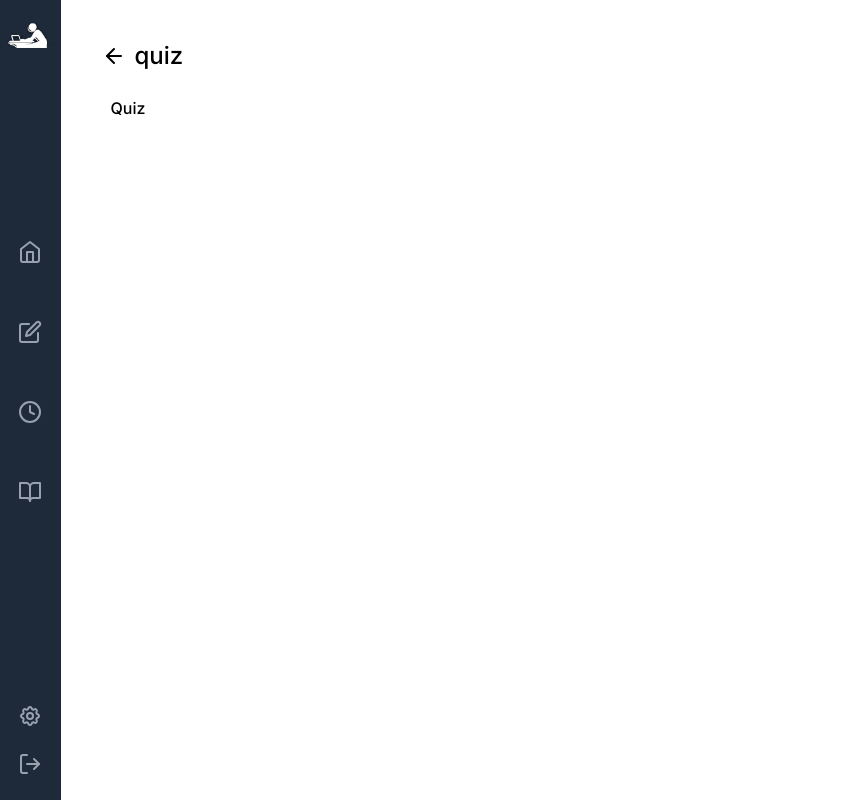
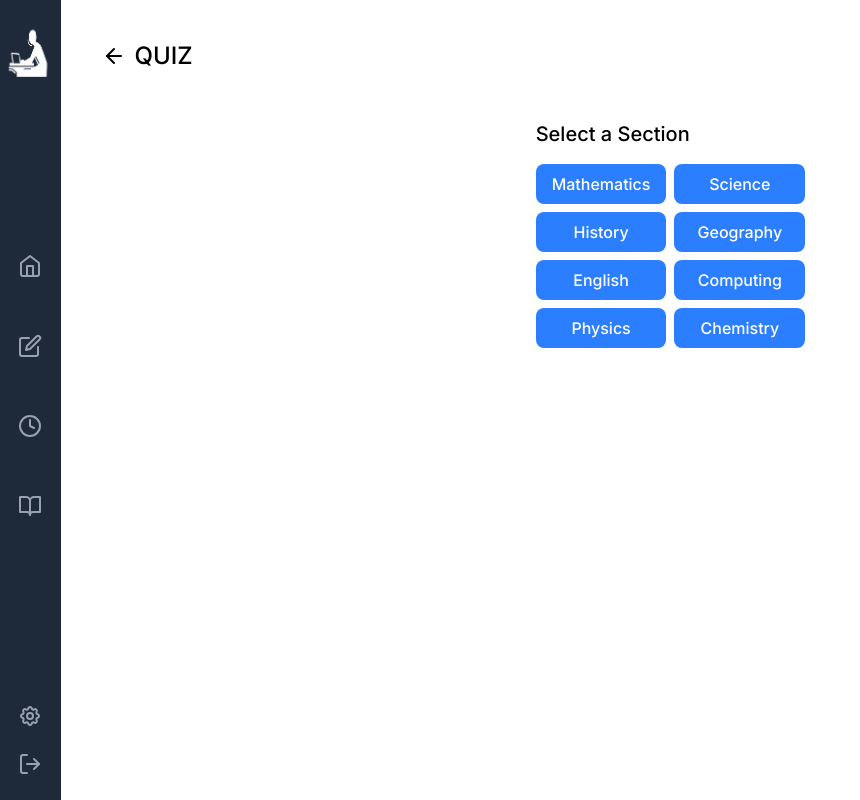
Before and after one commit to JamarTG/capstone, a React (Vite) app in the folder frontend/: page /quiz in a window 1280 px wide. Shown: the whole page, without its empty margins (0-860 px from the left). Built offline with nearby package versions, Linux system fonts and the light colour scheme.

Commit message:
Update Logo In Correct Places

```diff
--- a/frontend/src/components/layout/page-content.tsx
+++ b/frontend/src/components/layout/page-content.tsx
@@ -33,7 +33,7 @@ const PageContent: React.FC<PageContentProps> = ({ children, title }) => {
           ></line>
           <polyline points="12 19 5 12 12 5"></polyline>
         </svg>{" "}
-        {title.toLocaleLowerCase()}
+        {title.toLocaleUpperCase()}
       </h1>
       <section
         style={{ width: "90vw", height: "85vh" }}
--- a/frontend/src/components/layout/sidebar.tsx
+++ b/frontend/src/components/layout/sidebar.tsx
@@ -8,7 +8,7 @@ const SidebarLayout: React.FC<HomeLayoutProps> = ({ children }) => {
   return (
     <div className="h-screen w-screen relative flex">
       <aside className="h-full w-16 flex flex-col items-center justify-between relative bg-gray-800 text-gray-400 py-4">
-        <Link to={"/"}>
+        <Link to={"/"} className="">
           <img src="/croppedAppLogoIcon.png" />
         </Link>
 
--- a/frontend/src/pages/quiz.tsx
+++ b/frontend/src/pages/quiz.tsx
@@ -1,11 +1,88 @@
-import PageContent from "../components/layout/page-content"
+import { useState } from "react";
+import PageContent from "../components/layout/page-content";
 
-const Quiz = () => {
+const sections = ["Mathematics", "Science", "History", "Geography", "English", "Computing", "Physics", "Chemistry"];
+
+const QuizPage = () => {
+  const [selectedSection, setSelectedSection] = useState<string | null>(null);
+  const [quizStarted, setQuizStarted] = useState(false);
+  const [timeLeft, setTimeLeft] = useState(60); // Example timer (60 sec)
+  const [showResults, setShowResults] = useState(false);
+
+  const handleStartQuiz = () => {
+    setQuizStarted(true);
+    let timer = 60;
+    const countdown = setInterval(() => {
+      timer--;
+      setTimeLeft(timer);
+      if (timer === 0) {
+        clearInterval(countdown);
+        setShowResults(true);
+      }
+    }, 1000);
+  };
+
   return (
-    <PageContent title="Quiz">
-      Quiz
+    <PageContent title={"Quiz"}>
+      <div className="p-6 max-w-xl mx-auto">
+        {!selectedSection ? (
+          <div>
+            <h2 className="text-xl font-bold mb-4">Select a Section</h2>
+            <div className="grid grid-cols-2 gap-2">
+              {sections.map((section) => (
+                <button
+                  key={section}
+                  onClick={() => setSelectedSection(section)}
+                  className="px-4 py-2 bg-blue-500 text-white rounded-lg hover:bg-blue-600"
+                >
+                  {section}
+                </button>
+              ))}
+            </div>
+          </div>
+        ) : !quizStarted ? (
+          <div>
+            <h2 className="text-xl font-bold mb-4">{selectedSection} Quiz</h2>
+            <button
+              onClick={handleStartQuiz}
+              className="px-4 py-2 bg-green-500 text-white rounded-lg hover:bg-green-600"
+            >
+              Start Quiz
+            </button>
+          </div>
+        ) : !showResults ? (
+          <div>
+            <h2 className="text-xl font-bold mb-4">{selectedSection} Quiz</h2>
+            <p className="text-lg font-semibold text-red-500">Time Left: {timeLeft}s</p>
+            <div className="mt-4">
+              {/* Quiz questions would be displayed here */}
+              <p>Question 1: Example question?</p>
+              <div className="flex gap-2 mt-2">
+                <button className="px-4 py-2 bg-gray-200 rounded">Option A</button>
+                <button className="px-4 py-2 bg-gray-200 rounded">Option B</button>
+              </div>
+            </div>
+          </div>
+        ) : (
+          <div>
+            <h2 className="text-xl font-bold mb-4">Quiz Results</h2>
+            <p>Your score: 80%</p>
+            <button
+              onClick={() => {
+                setSelectedSection(null);
+                setQuizStarted(false);
+                setShowResults(false);
+                setTimeLeft(60);
+              }}
+              className="px-4 py-2 bg-blue-500 text-white rounded-lg hover:bg-blue-600 mt-4"
+            >
+              Retake Quiz
+            </button>
+          </div>
+        )}
+      </div>
     </PageContent>
-  )
-}
+  );
+};
 
-export default Quiz
+export default QuizPage;
```
Also changed, not shown: frontend/public/croppedAppLogoIcon.png.
